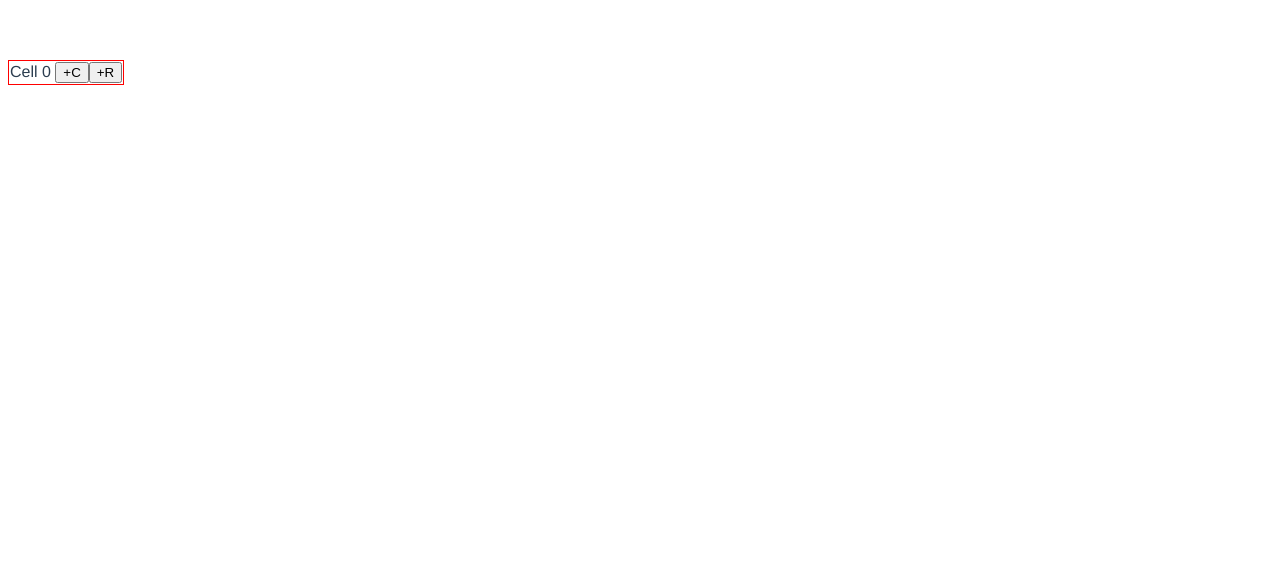
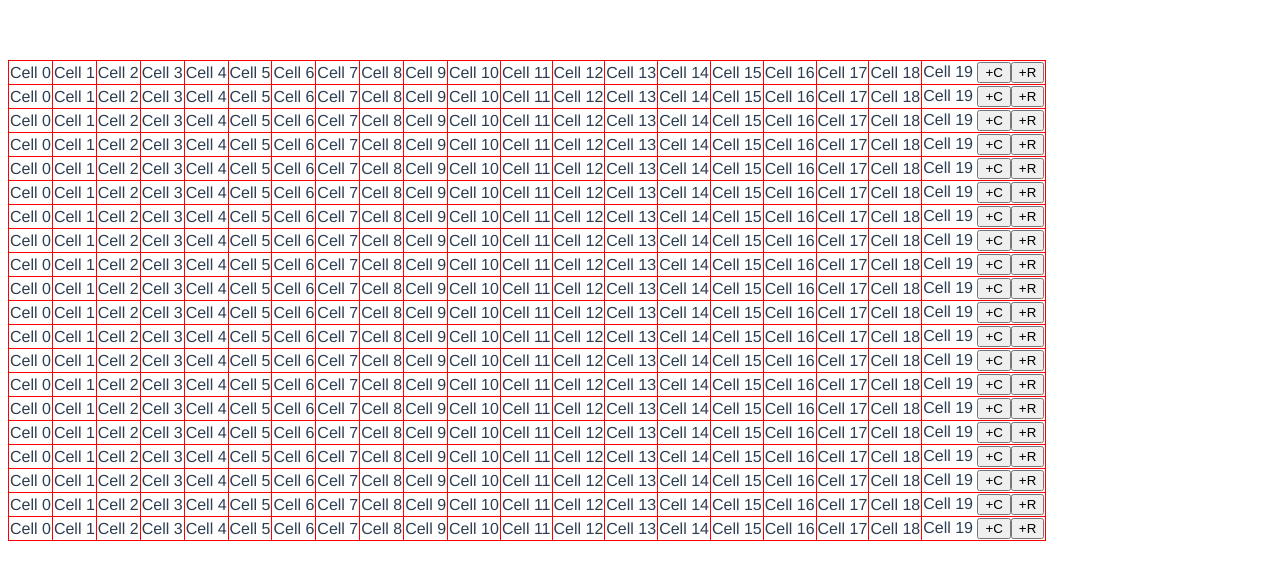
Before and after one commit to mdgriffin/table-layout-builder, a Vue app: page / in a window 1280 px wide. Shown: the top 580 px of the page. Built offline with nearby package versions, Linux system fonts and the light colour scheme.

Commit message:
Getting cell width of row

```diff
--- a/src/components/TableBuilder.vue
+++ b/src/components/TableBuilder.vue
@@ -32,6 +32,42 @@
 <script>
 import Cell from "./Cell.vue";
 
+function createInitialTable(numRows, numCols) {
+    var rows = [];
+
+    for(var i = 0; i < numRows; i++) {
+        for(var j = 0; j < numCols; j++) {
+            if (j === 0) {
+                rows[i] = [];
+            }
+
+            rows[i][j] = {
+                colspan: 1,
+                rowspan: 1,
+            }
+        }
+    }
+
+    return rows;
+}
+
+function getTableCellWidth(rows) {
+    return Math.max(...rows.map(row => row.reduce((sum, cell) => sum + cell.colspan, 0)));
+}
+
+function createTableRow(numCols) {
+    var row = [];
+
+    for (var i = 0; i < numCols; i++) {
+        row.push({
+                colspan: 1,
+                rowspan: 1,
+            });
+    }
+
+    return row;
+}
+
 export default {
   name: "TableBuilder",
   components: {
@@ -39,13 +75,7 @@ export default {
   },
   data() {
     return {
-      rows: [
-        [
-          {
-            colspan: 1,
-          },
-        ],
-      ],
+      rows: createInitialTable(20, 20),
     };
   },
   methods: {
@@ -58,7 +88,8 @@ export default {
       );
     },
     addRow(e, rowIndex) {
-      this.rows.splice(rowIndex, 0, this.rows[rowIndex].slice());
+        this.rows.push(createTableRow(getTableCellWidth(this.rows)))
+
     },
     mergeRight(rowIndex, cellIndex) {
         if (cellIndex < this.rows[rowIndex].length - 1) {
@@ -67,12 +98,12 @@ export default {
         }
     },
     mergeDown(rowIndex, cellIndex) {
-        console.log('merging down', rowIndex, cellIndex);
-        // remove item from row below
-        // change row span to 2
-        if(rowIndex < this.rows.length - 1) {
-            this.rows[rowIndex + 1].splice(cellIndex, 1);
-            this.rows[rowIndex][cellIndex].rowspan++;
+        let currentRowSpan = this.rows[rowIndex][cellIndex].rowspan;
+        if(rowIndex < this.rows.length - currentRowSpan) {
+            // rowspan or row below
+            this.rows[rowIndex][cellIndex].rowspan += this.rows[rowIndex + currentRowSpan][cellIndex].rowspan;
+            this.rows[rowIndex + currentRowSpan].splice(cellIndex, 1);
+            console.log('removing cel', rowIndex + currentRowSpan, cellIndex)
         }
     },
   },
```
